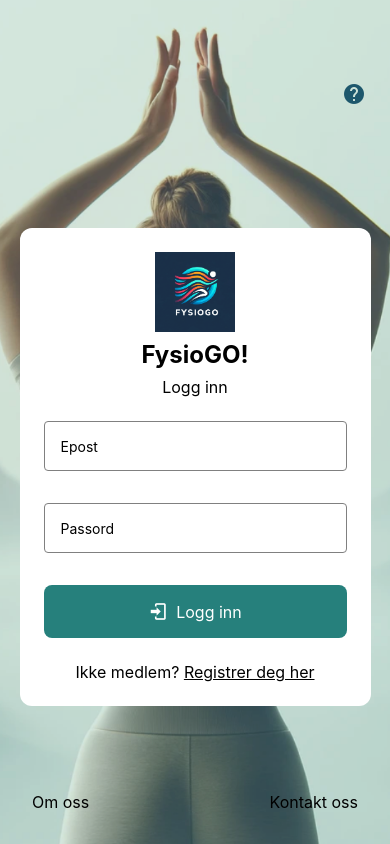
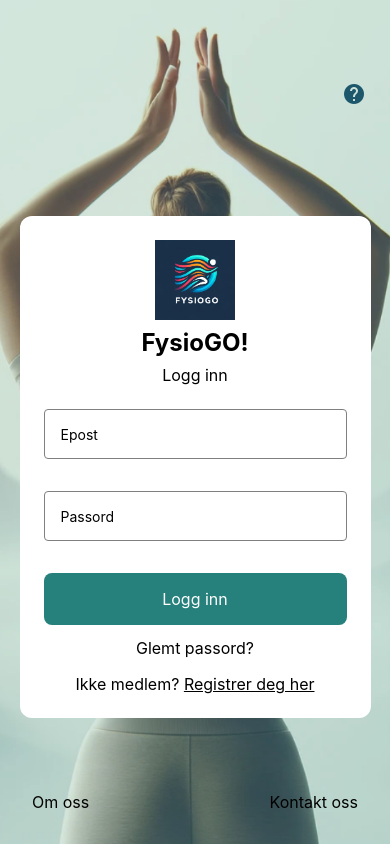
Before and after one commit to TommyS-NO/PhysioFlow-Prototype, a React Native app in the folder frontend/: screen /Front in a window 390 px wide. Built offline with nearby package versions, Linux system fonts and the light colour scheme; no server answers.

Commit message:
Added function and styling-forgotten password

```diff
--- a/frontend/Screens/FrontScreen.tsx
+++ b/frontend/Screens/FrontScreen.tsx
@@ -18,7 +18,10 @@ import { InputField } from "../Components/CustomInput/CustomInput";
 import { theme } from "../theme";
 import { frontScreenStyles } from "../Styles/FrontScreen_Style";
 import { useUser } from "../Context/UserContext";
-import { signInWithEmailAndPassword } from "firebase/auth";
+import {
+  signInWithEmailAndPassword,
+  sendPasswordResetEmail,
+} from "firebase/auth";
 import { FirebaseError } from "@firebase/util";
 import {
   auth,
@@ -59,21 +62,17 @@ const FrontScreen = () => {
       );
       const user = userCredential.user;
       const token = await user.getIdToken();
-
-      // Hent brukerdetaljer fra Firestore
       const userDetails = await fetchUserDetailsFromFirestore(user.uid);
       if (!userDetails) {
         Alert.alert("Feil", "Kunne ikke hente brukerdetaljer.");
         return;
       }
-
       dispatch({
         type: "LOGIN",
         token,
         userId: user.uid,
         userDetails,
       });
-
       navigation.navigate("ProfileScreen", {
         userName: userDetails.username || "Bruker",
       });
@@ -82,6 +81,44 @@ const FrontScreen = () => {
       setError(firebaseError.message);
       Alert.alert("Feil ved innlogging", firebaseError.message);
     }
+  };
+
+  const handleForgotPassword = async () => {
+    if (!email) {
+      Alert.alert("Feil", "Vennligst skriv inn e-postadressen din.");
+      return;
+    }
+    if (!/\S+@\S+\.\S+/.test(email)) {
+      Alert.alert("Feil", "Vennligst skriv inn en gyldig e-postadresse.");
+      return;
+    }
+
+    Alert.alert(
+      "Tilbakestille passord",
+      "Vil du sende en e-post for å tilbakestille passordet til: " +
+        email +
+        "?",
+      [
+        {
+          text: "Avbryt",
+          style: "cancel",
+        },
+        {
+          text: "Send",
+          onPress: async () => {
+            try {
+              await sendPasswordResetEmail(auth, email);
+              Alert.alert(
+                "E-post sendt!",
+                "Gå til din e-post for å tilbakestille passordet."
+              );
+            } catch (error) {
+              Alert.alert("Feil", error.message);
+            }
+          },
+        },
+      ]
+    );
   };
 
   const handleRegister = () => {
@@ -139,9 +176,6 @@ const FrontScreen = () => {
                 autoCapitalize="none"
                 keyboardType="email-address"
               />
-              {error && (
-                <Text style={frontScreenStyles.errorText}>{error}</Text>
-              )}
 
               <InputField
                 style={frontScreenStyles.input}
@@ -152,12 +186,15 @@ const FrontScreen = () => {
                 autoCapitalize="none"
               />
 
-              <CustomButton
-                title="Logg inn"
-                onPress={handleLogin}
-                iconName="login"
-                buttonStyle={frontScreenStyles.button}
-              />
+              <CustomButton title="Logg inn" onPress={handleLogin} />
+
+              <TouchableOpacity
+                onPress={handleForgotPassword}
+
+              >
+
+                <Text style={frontScreenStyles.linkText}>Glemt passord?</Text>
+              </TouchableOpacity>
 
               <Text style={frontScreenStyles.registerText}>
                 Ikke medlem?{" "}
@@ -185,3 +222,192 @@ const FrontScreen = () => {
 };
 
 export default FrontScreen;
+
+//Her ligger opprinnelig fungerende kode, men uten mulighet til reeset av passord. Kikk på pilen for å åpne hele koden
+// import React, { useState } from "react";
+// import {
+//   Alert,
+//   Image,
+//   View,
+//   Text,
+//   TouchableOpacity,
+//   KeyboardAvoidingView,
+//   Platform,
+//   ImageBackground,
+// } from "react-native";
+// import Icon from "react-native-vector-icons/MaterialCommunityIcons";
+// import { useNavigation } from "@react-navigation/native";
+// import { StackNavigationProp } from "@react-navigation/stack";
+// import { RootStackParamList } from "../Navigation/navigationTypes";
+// import CustomButton from "../Components/CustomButton/CustomButton";
+// import { InputField } from "../Components/CustomInput/CustomInput";
+// import { theme } from "../theme";
+// import { frontScreenStyles } from "../Styles/FrontScreen_Style";
+// import { useUser } from "../Context/UserContext";
+// import { signInWithEmailAndPassword } from "firebase/auth";
+// import { FirebaseError } from "@firebase/util";
+// import {
+//   auth,
+//   fetchUserDetailsFromFirestore,
+// } from "../Services/Firebase/firebaseConfig";
+
+// type NavigationProp = StackNavigationProp<RootStackParamList, "Front">;
+
+// const FrontScreen = () => {
+//   const navigation = useNavigation<NavigationProp>();
+//   const { dispatch } = useUser();
+//   const [email, setEmail] = useState("");
+//   const [password, setPassword] = useState("");
+//   const [error, setError] = useState<string>("");
+
+//   const handleLogin = async () => {
+//     if (!email.trim()) {
+//       setError("E-post er påkrevd.");
+//       Alert.alert("Feil", "E-post er påkrevd.");
+//       return;
+//     }
+//     if (!/\S+@\S+\.\S+/.test(email)) {
+//       setError("Ugyldig e-postadresse.");
+//       Alert.alert("Feil", "Ugyldig e-postadresse.");
+//       return;
+//     }
+//     if (!password) {
+//       setError("Passord er påkrevd.");
+//       Alert.alert("Feil", "Passord er påkrevd.");
+//       return;
+//     }
+//     setError("");
+//     try {
+//       const userCredential = await signInWithEmailAndPassword(
+//         auth,
+//         email,
+//         password
+//       );
+//       const user = userCredential.user;
+//       const token = await user.getIdToken();
+
+//       // Hent brukerdetaljer fra Firestore
+//       const userDetails = await fetchUserDetailsFromFirestore(user.uid);
+//       if (!userDetails) {
+//         Alert.alert("Feil", "Kunne ikke hente brukerdetaljer.");
+//         return;
+//       }
+
+//       dispatch({
+//         type: "LOGIN",
+//         token,
+//         userId: user.uid,
+//         userDetails,
+//       });
+
+//       navigation.navigate("ProfileScreen", {
+//         userName: userDetails.username || "Bruker",
+//       });
+//     } catch (error) {
+//       const firebaseError = error as FirebaseError;
+//       setError(firebaseError.message);
+//       Alert.alert("Feil ved innlogging", firebaseError.message);
+//     }
+//   };
+
+//   const handleRegister = () => {
+//     navigation.navigate("Register");
+//   };
+
+//   const handleHelp = () => {
+//     navigation.navigate("UserGuideScreen");
+//   };
+
+//   const handleAboutPress = () => {
+//     navigation.navigate("AboutScreen");
+//   };
+
+//   const handleContactPress = () => {
+//     navigation.navigate("ContactScreen");
+//   };
+
+//   return (
+//     <>
+//       <KeyboardAvoidingView
+//         style={{ flex: 1 }}
+//         behavior={Platform.OS === "ios" ? "padding" : "height"}
+//       >
+//         <ImageBackground
+//           source={require("../Assets/Stretch3.png")}
+//           style={frontScreenStyles.container}
+//           resizeMode="cover"
+//         >
+//           <View style={frontScreenStyles.container}>
+//             <TouchableOpacity
+//               onPress={handleHelp}
+//               style={frontScreenStyles.helpButton}
+//             >
+//               <Icon
+//                 name="help-circle"
+//                 size={24}
+//                 color={theme.colors.helpButton}
+//               />
+//             </TouchableOpacity>
+
+//             <View style={frontScreenStyles.loginContainer}>
+//               <Image
+//                 source={require("../Assets/Logo.png")}
+//                 style={frontScreenStyles.logo}
+//               />
+//               <Text style={frontScreenStyles.titleText}>FysioGO!</Text>
+//               <Text style={frontScreenStyles.loginText}>Logg inn</Text>
+
+//               <InputField
+//                 style={frontScreenStyles.input}
+//                 placeholder="Epost"
+//                 value={email}
+//                 onChangeText={setEmail}
+//                 autoCapitalize="none"
+//                 keyboardType="email-address"
+//               />
+//               {error && (
+//                 <Text style={frontScreenStyles.errorText}>{error}</Text>
+//               )}
+
+//               <InputField
+//                 style={frontScreenStyles.input}
+//                 placeholder="Passord"
+//                 secureTextEntry
+//                 value={password}
+//                 onChangeText={setPassword}
+//                 autoCapitalize="none"
+//               />
+
+//               <CustomButton
+//                 title="Logg inn"
+//                 onPress={handleLogin}
+//                 iconName="login"
+//                 buttonStyle={frontScreenStyles.button}
+//               />
+
+//               <Text style={frontScreenStyles.registerText}>
+//                 Ikke medlem?{" "}
+//                 <Text
+//                   style={frontScreenStyles.registerLinkText}
+//                   onPress={handleRegister}
+//                 >
+//                   Registrer deg her
+//                 </Text>
+//               </Text>
+//             </View>
+//           </View>
+//         </ImageBackground>
+//       </KeyboardAvoidingView>
+//       <View style={frontScreenStyles.bottomLinksContainer}>
+//         <TouchableOpacity onPress={handleAboutPress}>
+//           <Text style={frontScreenStyles.bottomLinkText}>Om oss</Text>
+//         </TouchableOpacity>
+//         <TouchableOpacity onPress={handleContactPress}>
+//           <Text style={frontScreenStyles.bottomLinkText}>Kontakt oss</Text>
+//         </TouchableOpacity>
+//       </View>
+//     </>
+//   );
+// };
+
+// export default FrontScreen;
--- a/frontend/Styles/FrontScreen_Style.ts
+++ b/frontend/Styles/FrontScreen_Style.ts
@@ -89,4 +89,9 @@ export const frontScreenStyles = StyleSheet.create({
     color: "black",
     textDecorationLine: "underline",
   },
+
+  linkText: {
+    marginTop: 5,
+    fontSize: theme.fontSize.regular,
+  },
 });
```
